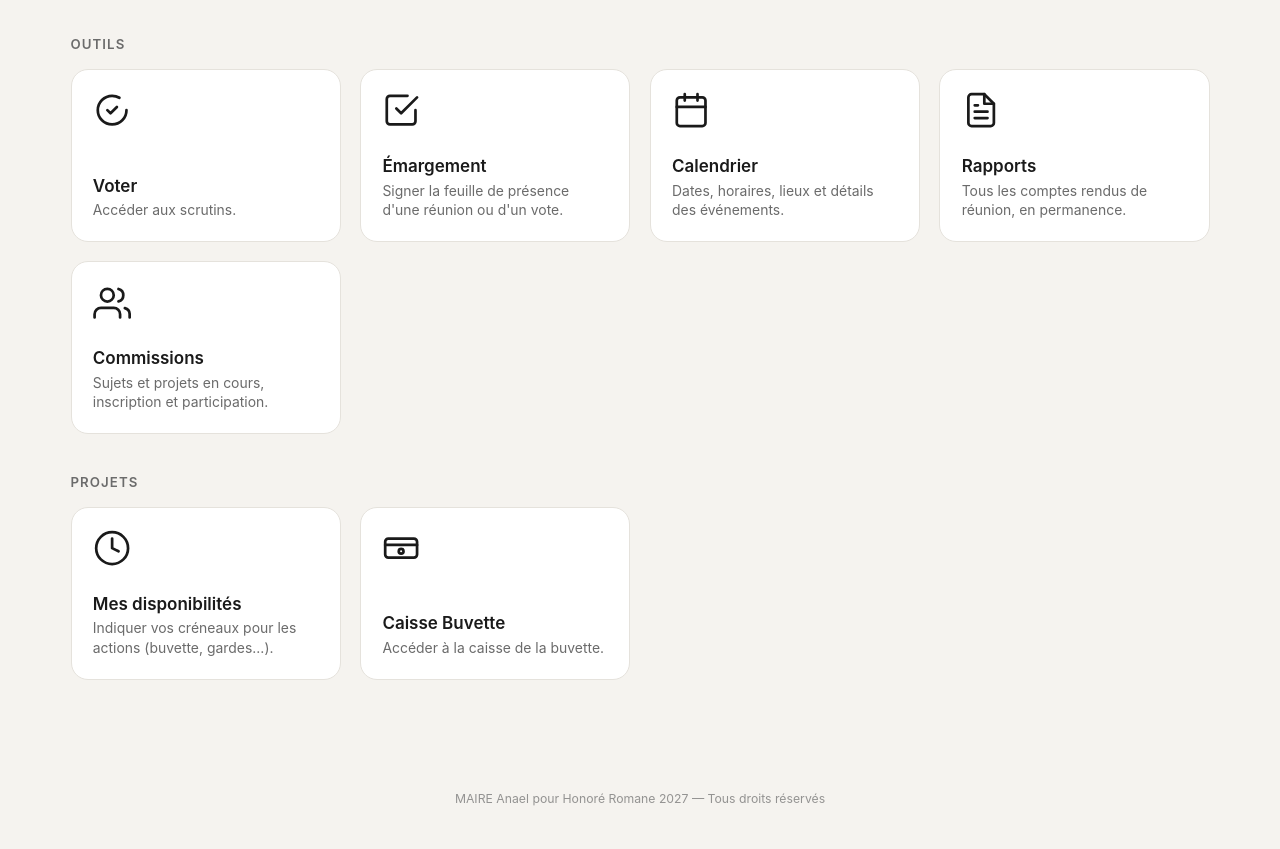
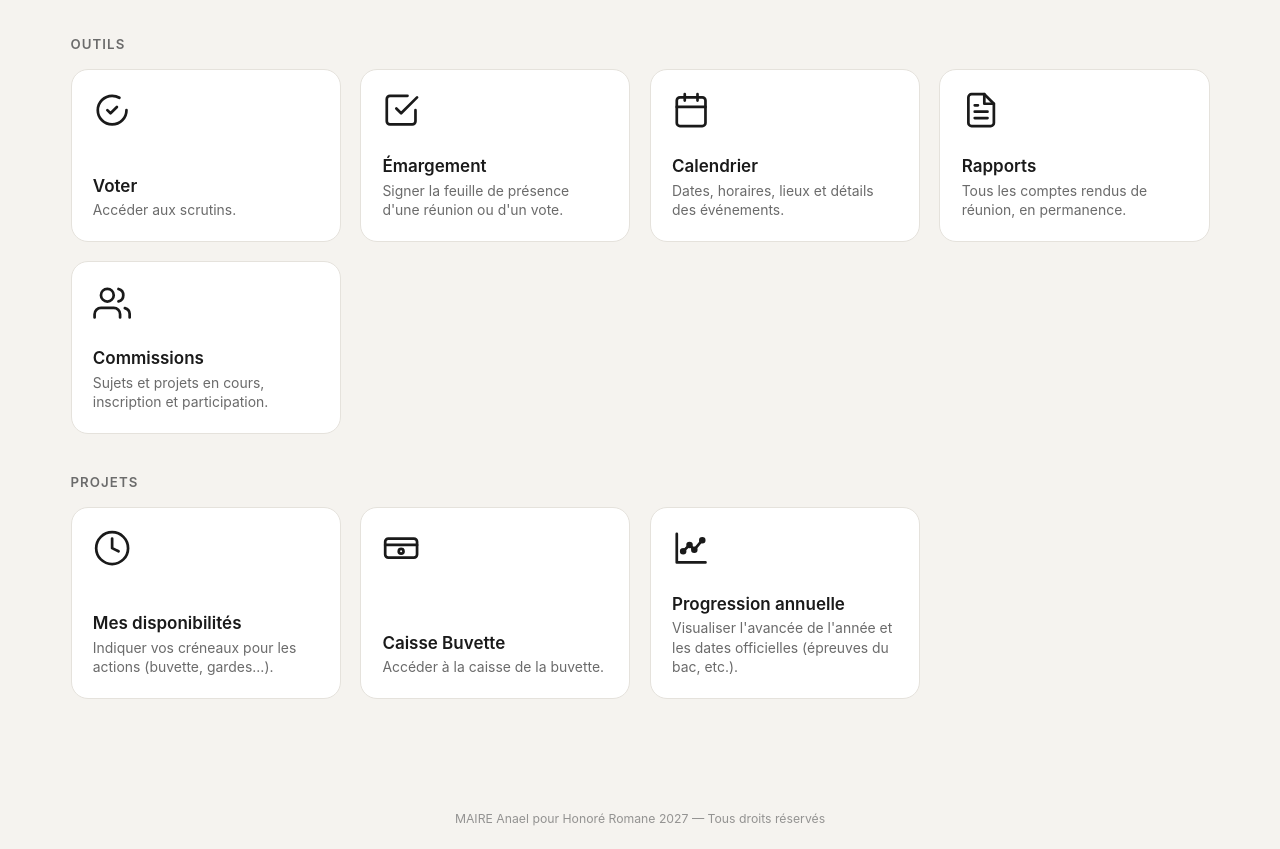
Before and after one commit to Lost-Cyrano/MDL-et-CVL-2027, a plain HTML site: page account/index.html in a window 1280 px wide. Shown: the part 214-1063 px from the top of the page. Drawn offline with Linux system fonts and the light colour scheme; no server answers.

Commit message:
Add annual progression card to index.html
Added a new card for annual progression visualization.

```diff
--- a/account/index.html
+++ b/account/index.html
@@ -416,6 +416,23 @@
                     </div>
                 </a>
 
+                <a class="card" href="https://progression.honore-romane.fr">
+    <div class="card-icon" aria-hidden="true">
+        <svg viewBox="0 0 24 24">
+            <path d="M3 3v18h18"/>
+            <path d="M7 14l4-4 3 3 5-6"/>
+            <circle cx="7" cy="14" r="1.2"/>
+            <circle cx="11" cy="10" r="1.2"/>
+            <circle cx="14" cy="13" r="1.2"/>
+            <circle cx="19" cy="7" r="1.2"/>
+        </svg>
+    </div>
+    <div>
+        <div class="card-title">Progression annuelle</div>
+        <div class="card-desc">Visualiser l'avancée de l'année et les dates officielles (épreuves du bac, etc.).</div>
+    </div>
+</a>
+
             </div>
         </section>
     </main>
```
